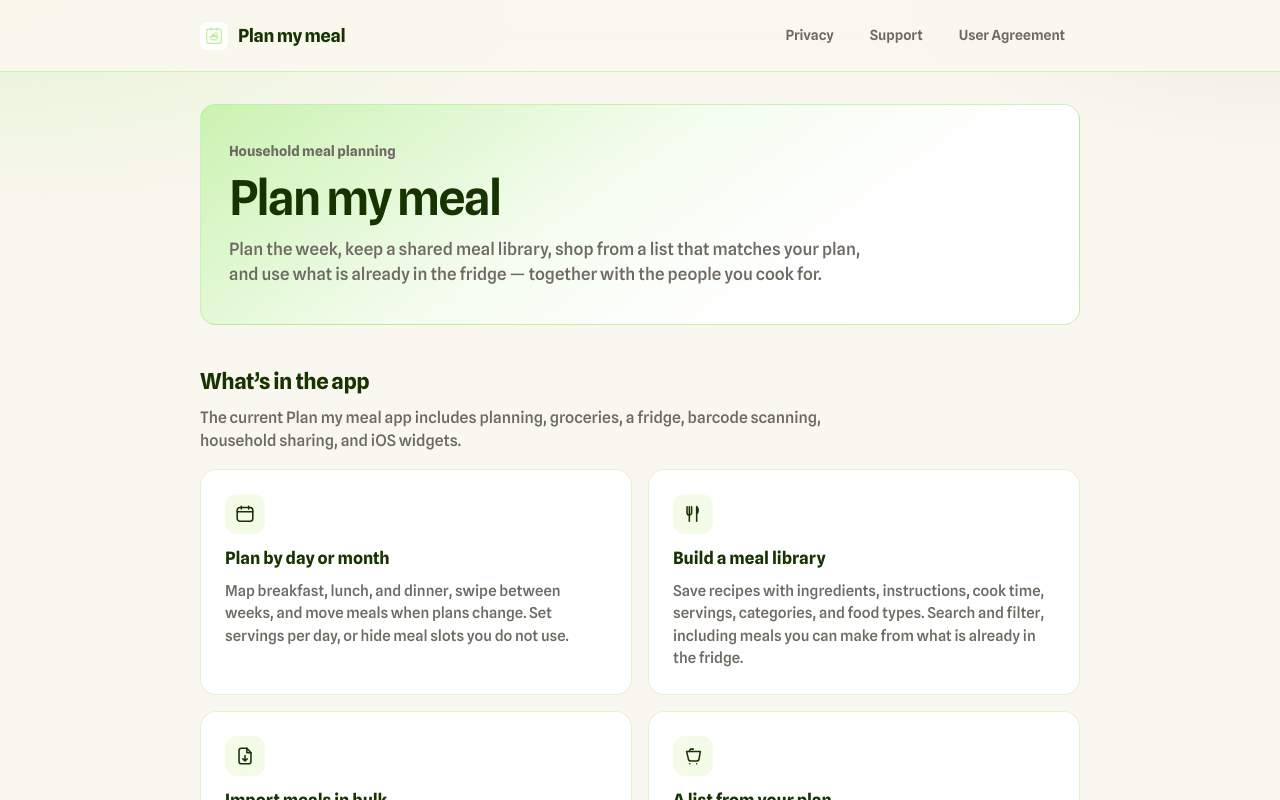
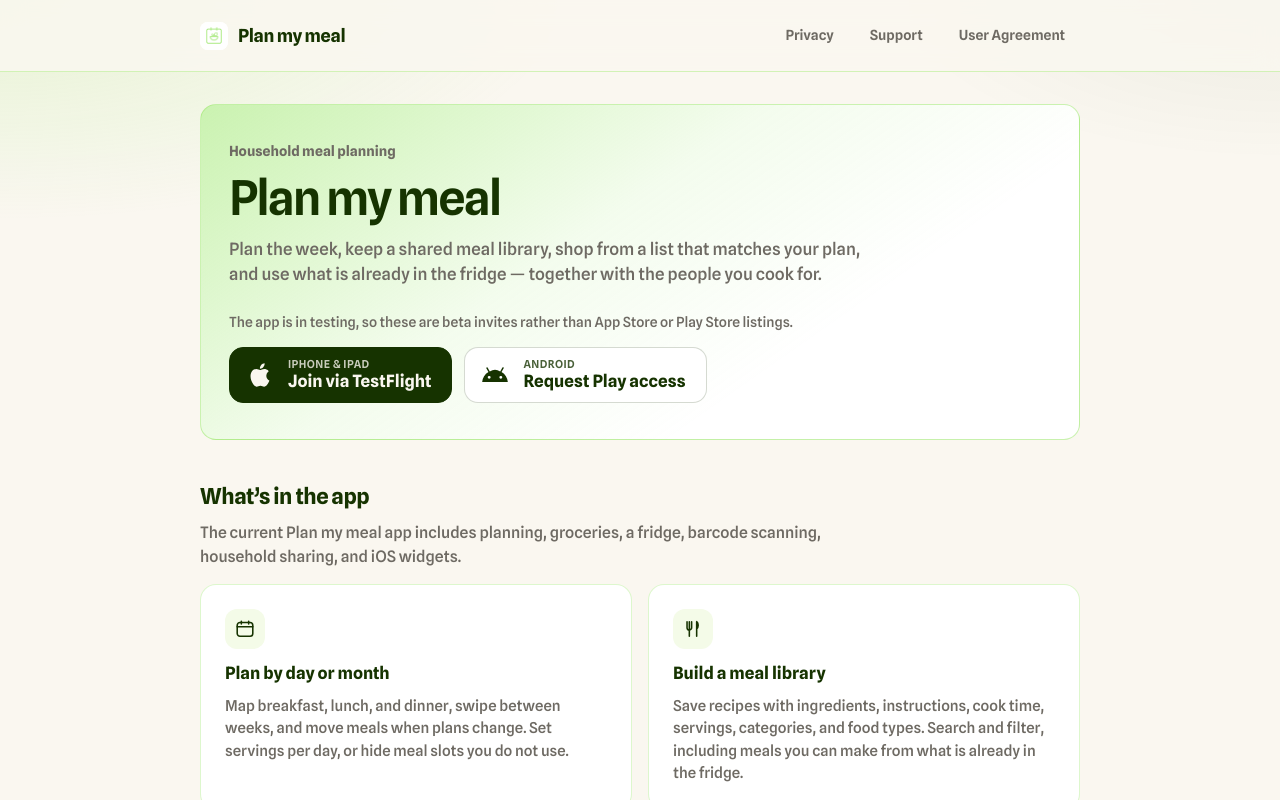
Before and after one commit to Vandammecasper/meal-planner-web, a React (Vite) app: page / in a window 1280 px wide. Shown: the top 800 px of the page. Built offline with nearby package versions, Linux system fonts and the light colour scheme.

Commit message:
🚸 Adds get app link

```diff
--- a/src/pages/Home.css
+++ b/src/pages/Home.css
@@ -33,6 +33,214 @@
   max-width: 40rem;
   color: var(--color-text-secondary);
   font-size: 1.0625rem;
+}
+
+.home__get-app {
+  margin-top: 24px;
+}
+
+.home__get-app-note {
+  margin: 0 0 14px;
+  max-width: 36rem;
+  color: var(--color-text-secondary);
+  font-size: 0.875rem;
+}
+
+.home__store {
+  display: flex;
+  flex-wrap: wrap;
+  gap: 12px;
+}
+
+.home__store-btn {
+  display: inline-flex;
+  align-items: center;
+  gap: 12px;
+  min-height: 56px;
+  min-width: 220px;
+  padding: 10px 20px 10px 14px;
+  border-radius: 14px;
+  border: 1px solid transparent;
+  text-decoration: none;
+  cursor: pointer;
+  font: inherit;
+  text-align: left;
+  transition:
+    background 0.15s ease,
+    transform 0.15s ease,
+    border-color 0.15s ease;
+}
+
+.home__store-btn:hover {
+  transform: translateY(-1px);
+}
+
+.home__store-btn-icon {
+  display: inline-flex;
+  align-items: center;
+  justify-content: center;
+  width: 32px;
+  height: 32px;
+  flex-shrink: 0;
+}
+
+.home__store-btn-icon svg {
+  width: 28px;
+  height: 28px;
+  fill: currentColor;
+}
+
+.home__store-btn-copy {
+  display: flex;
+  flex-direction: column;
+  align-items: flex-start;
+  gap: 2px;
+  line-height: 1.15;
+}
+
+.home__store-btn-kicker {
+  font-size: 0.6875rem;
+  font-weight: 600;
+  letter-spacing: 0.04em;
+  text-transform: uppercase;
+  opacity: 0.78;
+}
+
+.home__store-btn-name {
+  font-size: 1.0625rem;
+  font-weight: 700;
+}
+
+.home__store-btn--apple {
+  background: var(--color-tint);
+  color: #faf7f0;
+  border-color: var(--color-tint);
+}
+
+.home__store-btn--apple:hover {
+  color: #faf7f0;
+  background: #1f4500;
+}
+
+.home__store-btn--android {
+  background: var(--color-surface);
+  color: var(--color-tint);
+  border-color: rgba(22, 51, 0, 0.18);
+}
+
+.home__store-btn--android:hover,
+.home__store-btn--android-open {
+  background: var(--color-surface-selected);
+  border-color: var(--color-border);
+  color: var(--color-tint);
+}
+
+@media (max-width: 560px) {
+  .home__store-btn {
+    width: 100%;
+  }
+}
+
+.home__android {
+  margin-top: 16px;
+  max-width: 36rem;
+  padding: 20px 20px 18px;
+  background: var(--color-surface);
+  border-radius: 14px;
+  border: 1px solid rgba(159, 232, 112, 0.65);
+}
+
+.home__android-title {
+  margin: 0 0 8px;
+  font-size: 1.0625rem;
+  font-weight: 700;
+}
+
+.home__android-lede,
+.home__android-hint,
+.home__android-status {
+  margin: 0 0 14px;
+  color: var(--color-text-secondary);
+  font-size: 0.9375rem;
+}
+
+.home__android-hint {
+  margin: 8px 0 14px;
+  font-size: 0.8125rem;
+}
+
+.home__android-status {
+  margin: 0;
+}
+
+.home__android-label {
+  display: block;
+  margin-bottom: 6px;
+  font-size: 0.875rem;
+  font-weight: 700;
+}
+
+.home__android-input {
+  width: 100%;
+  min-height: 48px;
+  padding: 12px 14px;
+  border-radius: 12px;
+  border: 1px solid rgba(22, 51, 0, 0.18);
+  background: var(--color-background);
+  color: var(--color-text);
+}
+
+.home__android-input:focus {
+  outline: 2px solid var(--color-primary);
+  outline-offset: 2px;
+  border-color: var(--color-tint);
+}
+
+.home__android-submit {
+  display: inline-flex;
+  align-items: center;
+  justify-content: center;
+  min-height: 48px;
+  padding: 12px 20px;
+  border-radius: var(--radius);
+  border: 1px solid rgba(22, 51, 0, 0.08);
+  background: var(--color-primary);
+  color: var(--color-text);
+  font-weight: 700;
+  cursor: pointer;
+  transition:
+    background 0.15s ease,
+    transform 0.15s ease;
+}
+
+.home__android-submit:hover {
+  background: #8fd95f;
+  transform: translateY(-1px);
+}
+
+.home__android-done {
+  display: flex;
+  flex-direction: column;
+  align-items: flex-start;
+  gap: 12px;
+}
+
+.home__android-again {
+  display: inline-flex;
+  align-items: center;
+  min-height: 40px;
+  padding: 8px 0;
+  border: 0;
+  background: none;
+  color: var(--color-tint);
+  font-weight: 700;
+  cursor: pointer;
+  text-decoration: underline;
+  text-underline-offset: 3px;
+}
+
+.home__android-again:hover {
+  color: var(--color-text);
 }
 
 .home__section-head {
--- a/src/pages/Home.tsx
+++ b/src/pages/Home.tsx
@@ -1,5 +1,6 @@
+import { useState, type FormEvent } from 'react';
 import { Link } from 'react-router-dom';
-import { APP_NAME } from '../theme';
+import { APP_NAME, SUPPORT_EMAIL, TESTFLIGHT_URL } from '../theme';
 import './Home.css';
 
 type FeatureIcon = 'plan' | 'meals' | 'import' | 'groceries' | 'scan' | 'fridge' | 'family' | 'widgets';
@@ -127,6 +128,151 @@
   }
 }
 
+function AppleGlyph() {
+  return (
+    <svg viewBox="0 0 24 24" aria-hidden="true">
+      <path d="M18.71 19.5c-.83 1.24-1.71 2.45-3.05 2.47-1.34.03-1.77-.79-3.29-.79-1.53 0-2 .77-3.27.82-1.31.05-2.3-1.32-3.14-2.53C4.25 17 2.94 12.45 4.7 9.39c.87-1.52 2.43-2.48 4.12-2.51 1.28-.02 2.5.87 3.29.87.78 0 2.26-1.07 3.81-.91.65.03 2.47.26 3.64 1.98-.09.06-2.17 1.28-2.15 3.81.03 3.02 2.65 4.03 2.68 4.04-.03.07-.42 1.44-1.38 2.83M13 3.5c.73-.83 1.94-1.46 2.94-1.5.13 1.17-.34 2.35-1.04 3.19-.69.85-1.83 1.51-2.95 1.42-.15-1.15.41-2.35 1.05-3.11z" />
+    </svg>
+  );
+}
+
+function AndroidGlyph() {
+  return (
+    <svg viewBox="0 0 24 24" aria-hidden="true">
+      <path d="M17.6 9.48 19.44 6.3a.62.62 0 0 0-.26-.85.63.63 0 0 0-.83.22l-1.88 3.24a8.86 8.86 0 0 0-8.94 0L5.65 5.67a.63.63 0 0 0-.87-.2.62.62 0 0 0-.22.83L6.4 9.48C3.3 11.25 1.28 14.44 1 18h22c-.28-3.56-2.3-6.75-5.4-8.52ZM7 15.25A1.25 1.25 0 1 1 7 12.75 1.25 1.25 0 0 1 7 15.25Zm10 0a1.25 1.25 0 1 1 0-2.5 1.25 1.25 0 0 1 0 2.5Z" />
+    </svg>
+  );
+}
+
+function androidRequestMailto(playStoreEmail: string) {
+  const subject = `${APP_NAME} – Android closed testing request`;
+  const body = [
+    'I would like to join the Plan my meal Android closed test.',
+    '',
+    `Play Store email: ${playStoreEmail}`,
+    '',
+    'Please add this Google account to the testing group and send me the install link.',
+  ].join('\n');
+
+  return `mailto:${SUPPORT_EMAIL}?subject=${encodeURIComponent(subject)}&body=${encodeURIComponent(body)}`;
+}
+
+function GetTheApp() {
+  const [androidOpen, setAndroidOpen] = useState(false);
+  const [playStoreEmail, setPlayStoreEmail] = useState('');
+  const [submitted, setSubmitted] = useState(false);
+
+  function handleAndroidSubmit(event: FormEvent<HTMLFormElement>) {
+    event.preventDefault();
+    const email = playStoreEmail.trim();
+    if (!email) return;
+
+    window.location.href = androidRequestMailto(email);
+    setSubmitted(true);
+  }
+
+  function toggleAndroid() {
+    setAndroidOpen((open) => {
+      if (open) setSubmitted(false);
+      return !open;
+    });
+  }
+
+  return (
+    <div className="home__get-app">
+      <p className="home__get-app-note">
+        The app is in testing, so these are beta invites rather than App Store or Play Store
+        listings.
+      </p>
+      <div className="home__store">
+        <a
+          className="home__store-btn home__store-btn--apple"
+          href={TESTFLIGHT_URL}
+          target="_blank"
+          rel="noopener noreferrer"
+        >
+          <span className="home__store-btn-icon">
+            <AppleGlyph />
+          </span>
+          <span className="home__store-btn-copy">
+            <span className="home__store-btn-kicker">iPhone &amp; iPad</span>
+            <span className="home__store-btn-name">Join via TestFlight</span>
+          </span>
+        </a>
+        <button
+          type="button"
+          className={`home__store-btn home__store-btn--android${androidOpen ? ' home__store-btn--android-open' : ''}`}
+          aria-expanded={androidOpen}
+          aria-controls="android-access-form"
+          onClick={toggleAndroid}
+        >
+          <span className="home__store-btn-icon">
+            <AndroidGlyph />
+          </span>
+          <span className="home__store-btn-copy">
+            <span className="home__store-btn-kicker">Android</span>
+            <span className="home__store-btn-name">Request Play access</span>
+          </span>
+        </button>
+      </div>
+
+      {androidOpen ? (
+        <form id="android-access-form" className="home__android" onSubmit={handleAndroidSubmit}>
+          {submitted ? (
+            <div className="home__android-done">
+              <p className="home__android-status" role="status">
+                Your email app should open with a message to {SUPPORT_EMAIL}. Send it, and we will
+                add <strong>{playStoreEmail.trim()}</strong> to the closed test and reply with the
+                install link. If nothing opened, email that Play Store address to{' '}
+                <a href={androidRequestMailto(playStoreEmail.trim())}>{SUPPORT_EMAIL}</a>.
+              </p>
+              <button
+                className="home__android-again"
+                type="button"
+                onClick={() => setSubmitted(false)}
+              >
+                Send another request
+              </button>
+            </div>
+          ) : (
+            <>
+              <h2 className="home__android-title">Join the Android closed test</h2>
+              <p className="home__android-lede">
+                Google Play testing is invite-only for now. Enter the Google account you are
+                signed into on the Play Store on your phone. We will add it to the test group and
+                email you the install link.
+              </p>
+              <label className="home__android-label" htmlFor="play-store-email">
+                Play Store email
+              </label>
+              <input
+                id="play-store-email"
+                className="home__android-input"
+                type="email"
+                name="playStoreEmail"
+                autoComplete="email"
+                inputMode="email"
+                required
+                autoFocus
+                placeholder="you@gmail.com"
+                value={playStoreEmail}
+                onChange={(event) => setPlayStoreEmail(event.target.value)}
+              />
+              <p className="home__android-hint">
+                This is the account in the Play Store app (often under Settings → Account), which
+                may differ from the email you use in {APP_NAME}.
+              </p>
+              <button className="home__android-submit" type="submit">
+                Email my request
+              </button>
+            </>
+          )}
+        </form>
+      ) : null}
+    </div>
+  );
+}
+
 export function Home() {
   return (
     <div className="home">
@@ -137,6 +283,7 @@
           Plan the week, keep a shared meal library, shop from a list that matches your plan, and
           use what is already in the fridge — together with the people you cook for.
         </p>
+        <GetTheApp />
       </section>
 
       <section className="home__features" aria-labelledby="features-heading">
--- a/src/theme.ts
+++ b/src/theme.ts
@@ -19,3 +19,4 @@
 export const SUPPORT_EMAIL = 'caspervandamme03@gmail.com';
 export const APP_NAME = 'Plan my meal';
 export const LAST_UPDATED = 'September 1, 2026';
+export const TESTFLIGHT_URL = 'https://testflight.apple.com/join/fDd2Ckyz';
```
